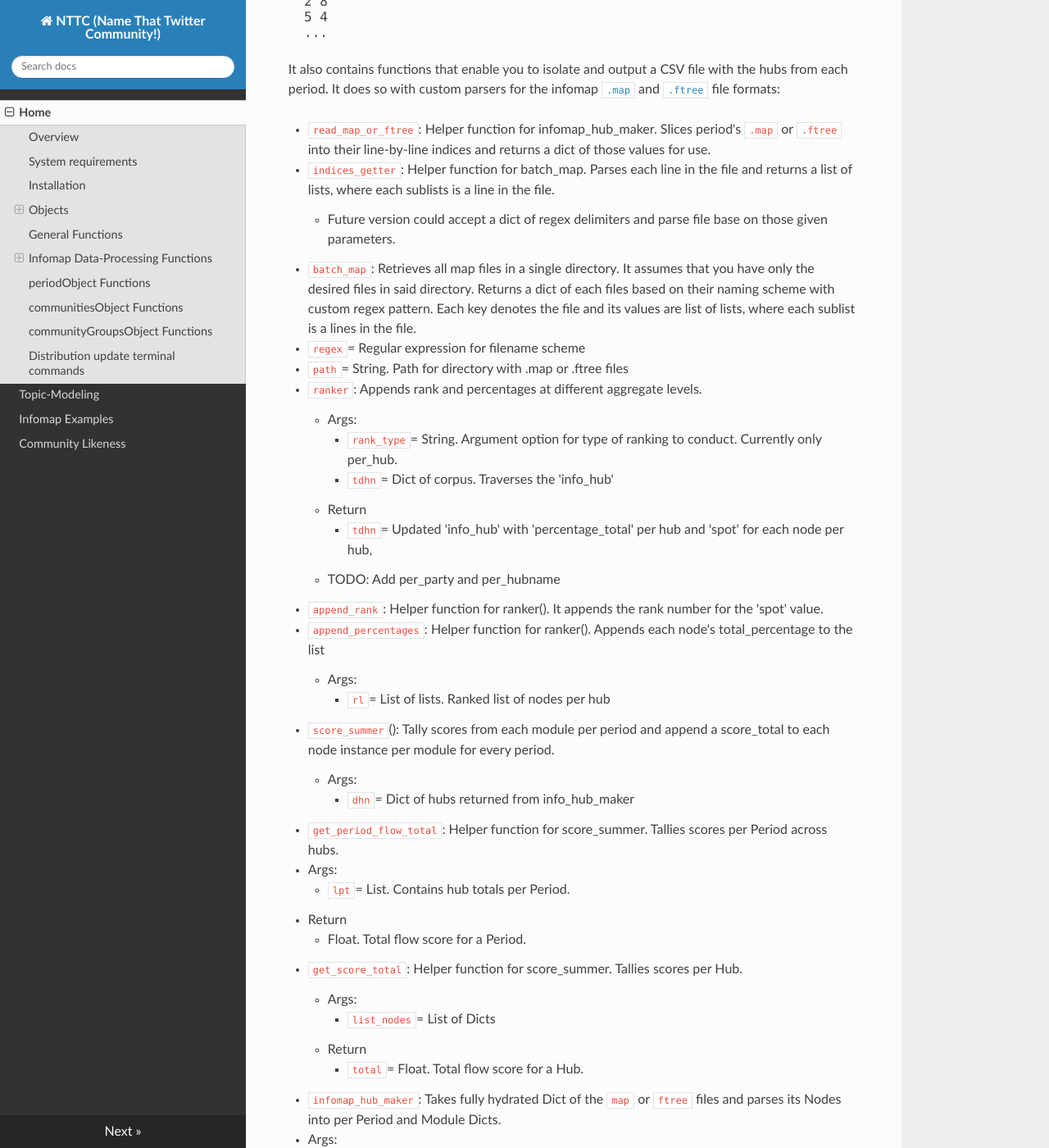
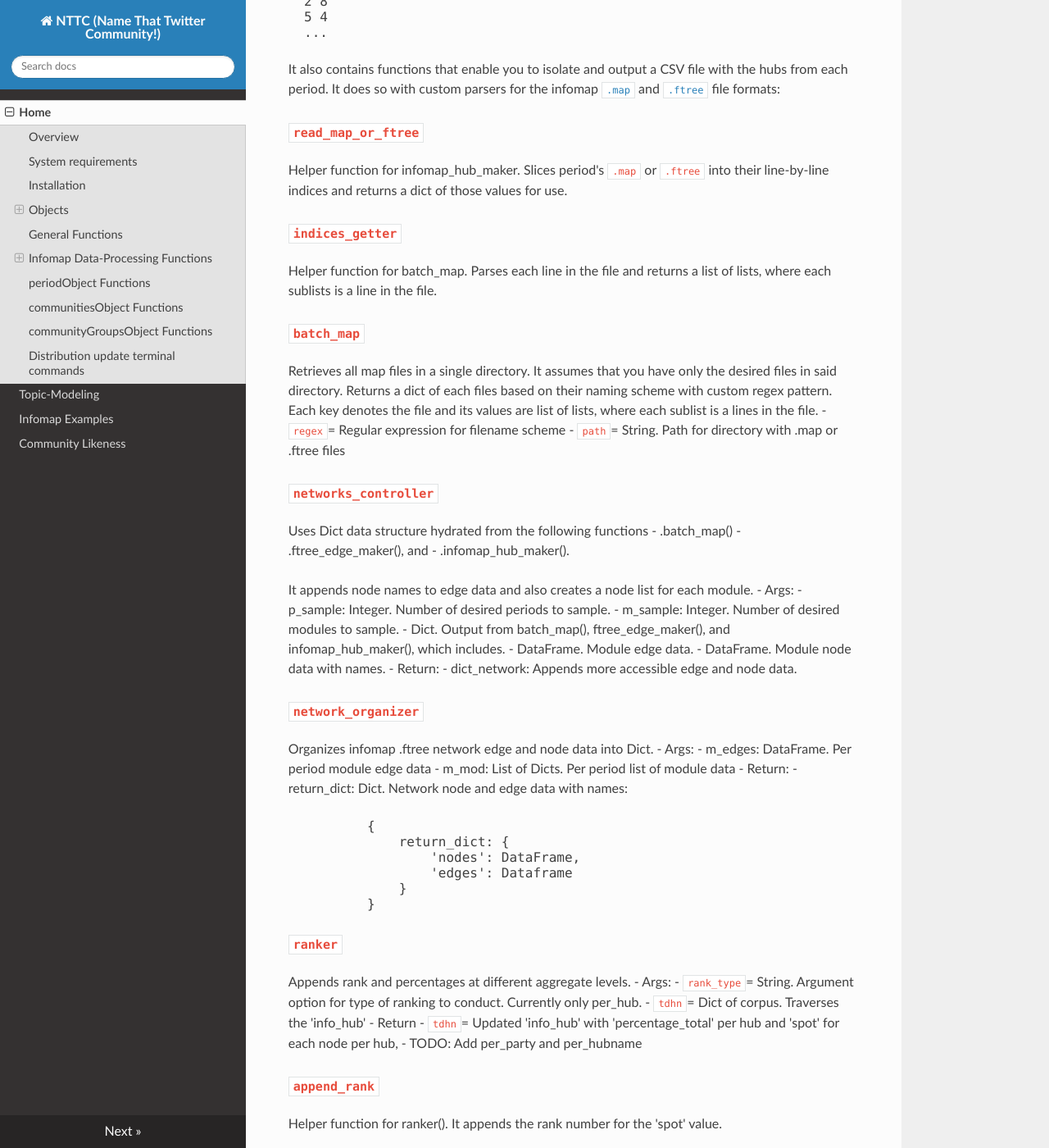
Before and after one commit to lingeringcode/nttc, an MkDocs documentation site: the page built from docs/index.md, in a window 1280 px wide and 1400 px high, scrolled down 4267 px. Shown: the whole window at 82% size. Built offline with MkDocs 1.6.1, drawn with Linux system fonts in a browser that asks for light colours; nearby versions of some CDN libraries; some of the changed text lies outside the part shown.

Commit message:
Added functions to process ftree edge and node data

````diff
--- a/docs/index.md
+++ b/docs/index.md
@@ -144,37 +144,98 @@ Outputs .txt file with edges in a .net format for the [Infomap](https://www.mape
 
 It also contains functions that enable you to isolate and output a CSV file with the hubs from each period. It does so with custom parsers for the infomap [```.map```](https://www.mapequation.org/code.html#Map-format) and [```.ftree```](https://www.mapequation.org/code.html#Map-format) file formats:
 
-* ```read_map_or_ftree```: Helper function for infomap_hub_maker. Slices period's ```.map``` or ```.ftree``` into their line-by-line indices and returns a dict of those values for use.
-* ```indices_getter```: Helper function for batch_map. Parses each line in the file and returns a list of lists, where each sublists is a line in the file.
-    - Future version could accept a dict of regex delimiters and parse file base on those given parameters.
-* ```batch_map```: Retrieves all map files in a single directory. It assumes that you have only the desired files in said directory. Returns a dict of each files based on their naming scheme with custom regex pattern. Each key denotes the file and its values are list of lists, where each sublist is a lines in the file.
+### ```read_map_or_ftree```
+
+Helper function for infomap_hub_maker. Slices period's ```.map``` or ```.ftree``` into their line-by-line indices and returns a dict of those values for use.
+
+### ```indices_getter```
+
+Helper function for batch_map. Parses each line in the file and returns a list of lists, where each sublists is a line in the file.
+
+### ```batch_map```
+
+Retrieves all map files in a single directory. It assumes that you have only the desired files in said directory. Returns a dict of each files based on their naming scheme with custom regex pattern. Each key denotes the file and its values are list of lists, where each sublist is a lines in the file.
   - ```regex```= Regular expression for filename scheme
   - ```path```= String. Path for directory with .map or .ftree files
-* ```ranker```: Appends rank and percentages at different aggregate levels.
+
+### ```networks_controller```
+
+Uses Dict data structure hydrated from the following functions
+  - .batch_map()
+  - .ftree_edge_maker(), and
+  - .infomap_hub_maker().
+
+It appends node names to edge data and also creates a node list for each module.
+  - Args:
+      - p_sample: Integer. Number of desired periods to sample.
+      - m_sample: Integer. Number of desired modules to sample.
+      - Dict. Output from batch_map(), ftree_edge_maker(), and
+          infomap_hub_maker(), which includes.
+          - DataFrame. Module edge data.
+          - DataFrame. Module node data with names.
+  - Return:
+      - dict_network: Appends more accessible edge and node data.
+
+### ```network_organizer```
+
+Organizes infomap .ftree network edge and node data into Dict.
+  - Args:
+      - m_edges: DataFrame. Per period module edge data
+      - m_mod: List of Dicts. Per period list of module data
+  - Return:
+      - return_dict: Dict. Network node and edge data with names:<pre>
+          {
+              return_dict: {
+                  'nodes': DataFrame,
+                  'edges': Dataframe
+              }
+          }</pre>
+
+### ```ranker```
+
+Appends rank and percentages at different aggregate levels.
     - Args:
         - ```rank_type```= String. Argument option for type of ranking to conduct. Currently only per_hub.
         - ```tdhn```= Dict of corpus. Traverses the 'info_hub'
     - Return
         - ```tdhn```= Updated 'info_hub' with 'percentage_total' per hub and 'spot' for each node per hub,
     - TODO: Add per_party and per_hubname
-* ```append_rank```: Helper function for ranker(). It appends the rank number for the 'spot' value.
-* ```append_percentages```: Helper function for ranker(). Appends each node's total_percentage to the list
+
+### ```append_rank```
+
+Helper function for ranker(). It appends the rank number for the 'spot' value.
+
+### ```append_percentages```
+
+Helper function for ranker(). Appends each node's total_percentage to the list
     - Args:
         - ``rl``= List of lists. Ranked list of nodes per hub
-* ```score_summer```(): Tally scores from each module per period and append a score_total to each node instance per module for every period.
+
+### ```score_summer```
+
+Tally scores from each module per period and append a score_total to each node instance per module for every period.
     - Args:
         - ```dhn```= Dict of hubs returned from info_hub_maker
-* ```get_period_flow_total```: Helper function for score_summer. Tallies scores per Period across hubs.
+
+### ```get_period_flow_total```
+
+Helper function for score_summer. Tallies scores per Period across hubs.
   - Args:
       - ```lpt```= List. Contains hub totals per Period.
   - Return
       - Float. Total flow score for a Period.
-* ```get_score_total```: Helper function for score_summer. Tallies scores per Hub.
+
+### ```get_score_total```
+
+Helper function for score_summer. Tallies scores per Hub.
     - Args:
         - ```list_nodes```= List of Dicts
     - Return
         - ```total```= Float. Total flow score for a Hub.
-* ```infomap_hub_maker```: Takes fully hydrated Dict of the ```map``` or ```ftree``` files and parses its Nodes into per Period and Module Dicts.
+
+### ```infomap_hub_maker```
+
+Takes fully hydrated Dict of the ```map``` or ```ftree``` files and parses its Nodes into per Period and Module Dicts.
   - Args:
       - ```file_type```= String. 'map' or 'ftree' file type designation
       - ```dict_map```= Dict of map files
@@ -182,14 +243,20 @@ It also contains functions that enable you to isolate and output a CSV file with
       - ```hub_sample_size```= Integer. number of nodes to sample for "hub" of each module
   - Output:
       - ```dict_map```= Dict with new ```info_hub``` key hydrated with hubs
-* ```output_infomap_hub```: Takes fully hydrated infomap dict and outputs it as a CSV file.
+
+### ```output_infomap_hub```
+
+Takes fully hydrated infomap dict and outputs it as a CSV file.
   - Args:
       - ```header```= column names for DataFrame and CSV;
           - Assumes they're in order with period and hub in first and second position
       - ```dict_hub```= Hydrated Dict of hubs
       - ``path``= Output path
       - ``file``= Output file name
-* ```sampling_module_hubs```: Compares hub set with tweet data to ultimately output sampled tweets with hub information.
+
+### ```sampling_module_hubs```
+
+Compares hub set with tweet data to ultimately output sampled tweets with hub information.
   * Args:
     * ```period_dates```: Dict of lists that include dates for each period of the corpus
     * ```period_check```: String for option: Check against 'single' or 'multiple'
@@ -200,20 +267,23 @@ It also contains functions that enable you to isolate and output a CSV file with
     * ```hub_sample```: Integer of desired sample size to output
     * ```columns```: List of column names; each as a String. **Must match column names from tweet and hub data sets
   * Returns DataFrame of top sampled tweets
-* ```add_infomap```: Helper function for ```sampling_module_hubs```. It cross-references the sampled .
+
+### ```add_infomap```: Helper function for ```sampling_module_hubs```. It cross-references the sampled .
   * Args:
     * dft: DataFrame of sampled tweet data
     * dfh: Full DataFrame of hubs data
     * period_num: Integer of particular period number
   * Returns List of Dicts with hub and info_name mentions info
-* ```batch_output_period_hub_samples```: Periodic batch output that saves sampled tweets as a CSV. Assumes successively numbered periods.
+
+### ```batch_output_period_hub_samples```
+
+Periodic batch output that saves sampled tweets as a CSV. Assumes successively numbered periods.
   * Args:
     * module_output: DataFrame of tweet sample data per Period per Module
     * period_total: Interger of total number of periods
     * file_ext: String of desired filename extension pattern
     * period_path: String of desired path to save the files
   * Returns nothing
-
 
 ## periodObject Functions
 
--- a/setup.py
+++ b/setup.py
@@ -5,7 +5,7 @@ with open("README.md", "r") as fh:
 setup(
   name = 'nttc',
   packages = ['nttc'],
-  version = '0.4.5.3',
+  version = '0.4.5.4',
   description = 'A set of functions that process and create topic models from a sample of community-detected Twitter networks\' tweets. It also analyzes if there are potential persistent community hubs (either/and by top mentioned or top RTers), and can process and visualize network data across periods and communities.',
   author = 'Chris A. Lindgren',
   author_email = 'chris.a.lindgren@gmail.com',
````
Also changed, not shown: docs/infomap-examples.md (+69 -0 lines), 2 other files.
